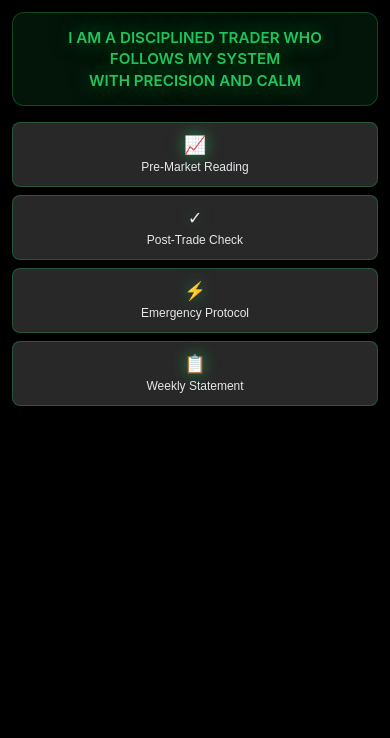
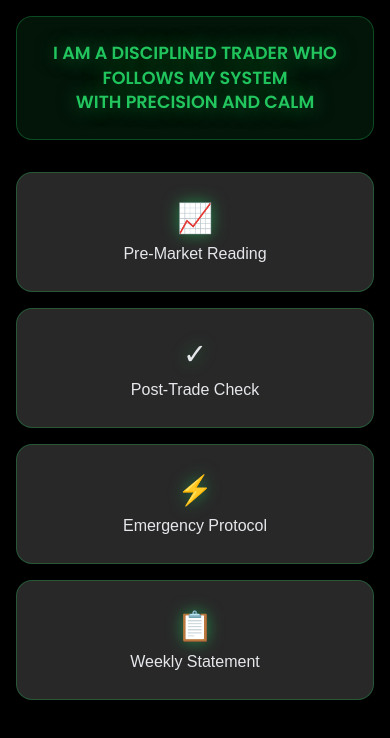
Before and after one commit to tatankatrading/trading-discipline, a plain HTML site: page index.html in a window 390 px wide. Drawn offline with Linux system fonts and the light colour scheme.

Commit message:
Update index.html

```diff
--- a/index.html
+++ b/index.html
@@ -4,6 +4,7 @@
     <meta charset="UTF-8">
     <meta name="viewport" content="width=device-width, initial-scale=1.0">
     <title>Trading Discipline</title>
+    <link href="https://fonts.googleapis.com/css2?family=Poppins:wght@400;500;600;700&display=swap" rel="stylesheet">
     <style>
         * {
             margin: 0;
@@ -12,7 +13,7 @@
         }
 
         body {
-            font-family: -apple-system, BlinkMacSystemFont, 'Segoe UI', Roboto, sans-serif;
+            font-family: 'Poppins', -apple-system, BlinkMacSystemFont, 'Segoe UI', Roboto, sans-serif;
             line-height: 1.6;
             color: #e5e7eb;
             background: #000000;
@@ -22,20 +23,20 @@
         .container {
             max-width: 500px;
             margin: 0 auto;
-            padding: 16px;
+            padding: 20px;
         }
 
         .top-affirmation {
             color: #22c55e;
-            font-size: 1.1rem;
+            font-size: 1.3rem;
             font-weight: 600;
             text-align: center;
             text-shadow: 0 0 20px rgba(34, 197, 94, 0.6);
-            padding: 18px 24px;
+            padding: 28px 32px;
             background: rgba(34, 197, 94, 0.1);
-            border-radius: 12px;
+            border-radius: 16px;
             border: 1px solid rgba(34, 197, 94, 0.3);
-            margin-bottom: 20px;
+            margin-bottom: 40px;
             line-height: 1.4;
             box-shadow: 0 4px 16px rgba(0, 0, 0, 0.2);
         }
@@ -83,16 +84,16 @@
         .nav-grid {
             display: grid;
             grid-template-columns: 1fr 1fr;
-            gap: 10px;
-            margin-bottom: 12px;
+            gap: 20px;
+            margin-bottom: 40px;
         }
 
         .nav-btn {
             background: rgba(45, 45, 45, 0.9);
             border: 1px solid rgba(34, 197, 94, 0.3);
-            padding: 14px 12px;
-            border-radius: 8px;
-            font-size: 0.8rem;
+            padding: 32px 24px;
+            border-radius: 16px;
+            font-size: 1.1rem;
             font-weight: 500;
             color: #e5e7eb;
             cursor: pointer;
@@ -105,15 +106,15 @@
         .nav-btn:hover {
             border-color: #22c55e;
             color: #22c55e;
-            transform: translateY(-2px);
-            box-shadow: 0 8px 24px rgba(34, 197, 94, 0.2);
+            transform: translateY(-3px);
+            box-shadow: 0 12px 32px rgba(34, 197, 94, 0.25);
             background: rgba(55, 55, 55, 0.9);
         }
 
         .nav-btn .emoji {
             display: block;
-            font-size: 1.1rem;
-            margin-bottom: 4px;
+            font-size: 2rem;
+            margin-bottom: 12px;
             filter: drop-shadow(0 0 8px rgba(34, 197, 94, 0.6));
         }
 
@@ -383,12 +384,12 @@
 
         @media (max-width: 480px) {
             .container {
-                padding: 12px;
+                padding: 16px;
             }
 
             .nav-grid {
                 grid-template-columns: 1fr;
-                gap: 8px;
+                gap: 16px;
             }
 
             .protocol-grid {
@@ -400,14 +401,19 @@
             }
 
             .nav-btn {
-                padding: 12px 10px;
-                font-size: 0.75rem;
+                padding: 28px 20px;
+                font-size: 1rem;
+            }
+
+            .nav-btn .emoji {
+                font-size: 1.8rem;
+                margin-bottom: 10px;
             }
 
             .top-affirmation {
-                font-size: 0.95rem;
-                padding: 14px 18px;
-                margin-bottom: 16px;
+                font-size: 1.1rem;
+                padding: 24px 28px;
+                margin-bottom: 32px;
             }
 
             .text-block p {
```
